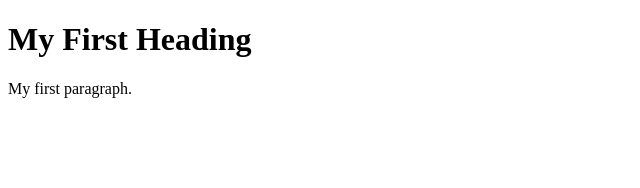
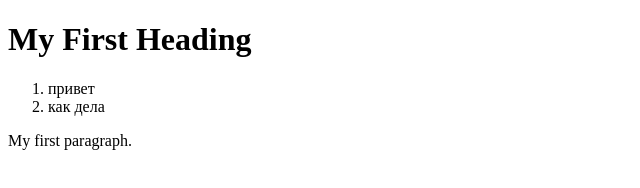
Before and after one commit to il301/website228, a plain HTML site: page index.html in a window 1280 px wide. Shown: the whole page, without its empty margins (0-640 px from the left). Drawn offline with Linux system fonts and the light colour scheme.

Commit message:
adding ul li tags
добавил маркерованый текст

```diff
--- a/index.html
+++ b/index.html
@@ -3,7 +3,10 @@
 <body>
 
 <h1>My First Heading</h1>
-
+<ol>
+  <li>привет</li>
+  <li>как дела</li>
+  </ol>
 <p>My first paragraph.</p>
 
 </body>
```
